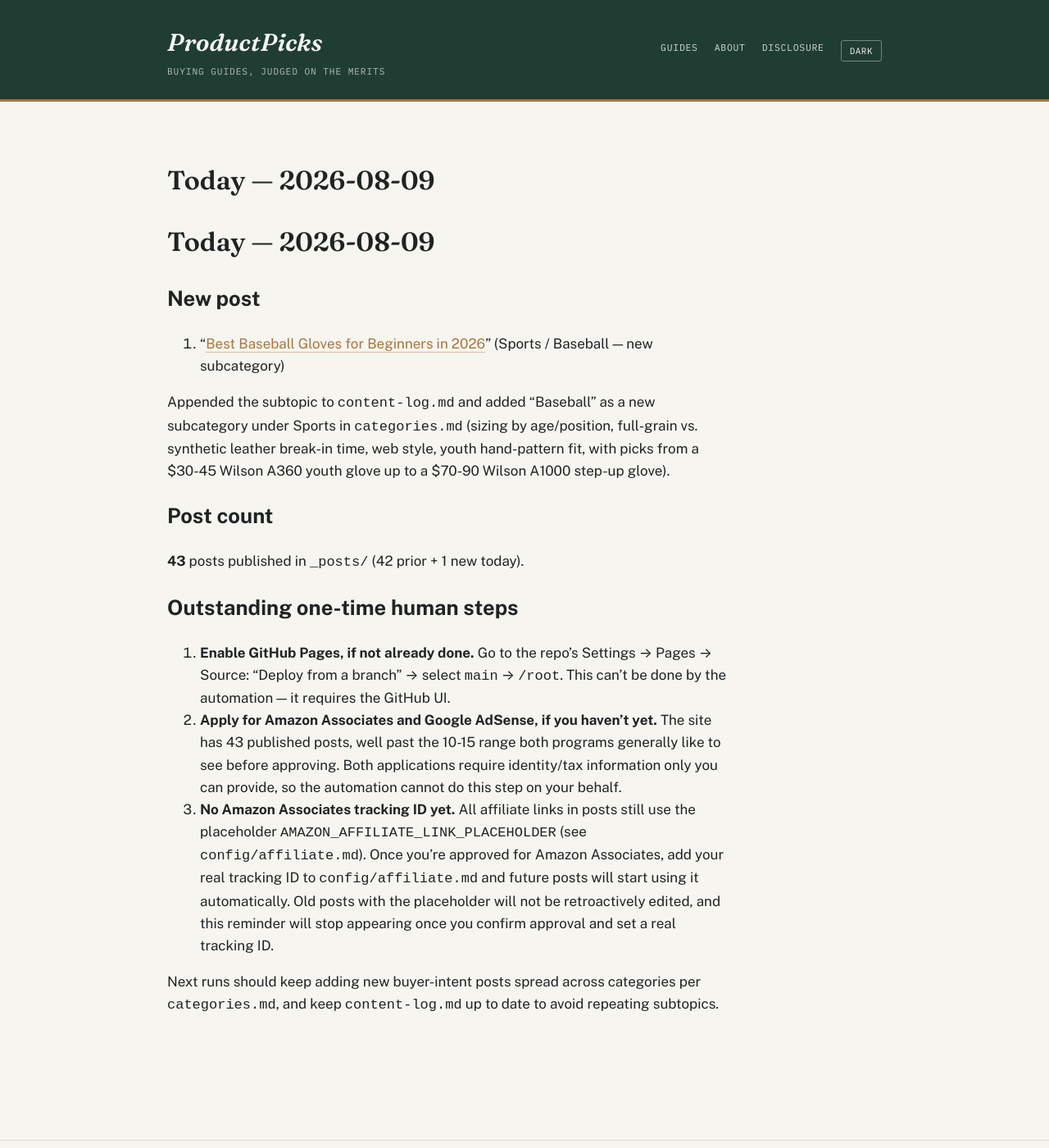
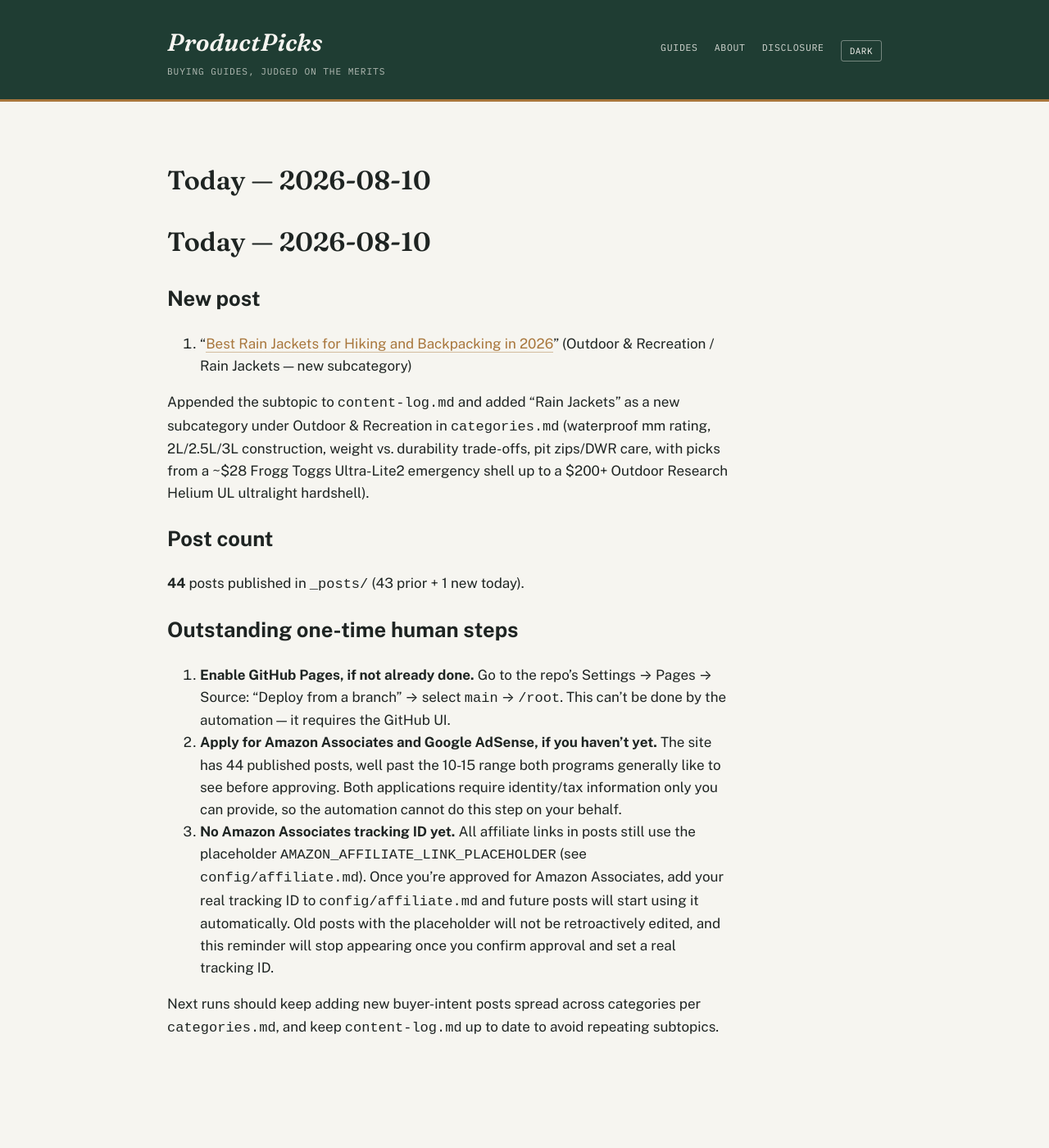
Before and after one commit to ajith198/ProductPicks, a Jekyll site: the page built from today.md, in a window 1280 px wide and 1400 px high. Shown: the whole window at 82% size. Built offline with Jekyll 4.4.1, drawn with Linux system fonts in a browser that asks for light colours; our own code applies the rules of GitHub Pages for plain Markdown files.

Commit message:
daily: 2026-08-10 new post + log update
- New post: Best Rain Jackets for Hiking and Backpacking in 2026
- New subcategory: Outdoor & Recreation / Rain Jackets
- Updated content-log.md, categories.md, today.md, TODAY.md

Co-Authored-By: Claude Sonnet 5 <noreply@anthropic.com>
Claude-Session: https://claude.ai/code/session_01Ca98hoe2LGx9rcjBNappqb

```diff
--- a/categories.md
+++ b/categories.md
@@ -1,6 +1,6 @@
 # Categories & expansion strategy
 
-**Status: multi-category, as of 2026-07-12. Updated 2026-08-09.** ProductPicks started as a pickleball-only site (see `niche.md` for that original research). This file governs the site now that it has expanded into multiple product verticals, and is the doc future automated/daily runs should consult when choosing what to write next.
+**Status: multi-category, as of 2026-07-12. Updated 2026-08-10.** ProductPicks started as a pickleball-only site (see `niche.md` for that original research). This file governs the site now that it has expanded into multiple product verticals, and is the doc future automated/daily runs should consult when choosing what to write next.
 
 ## Front matter taxonomy
 
@@ -21,7 +21,7 @@ These two fields drive the Category / Type / Year filters in the search bar on t
 |---|---|
 | Sports | Pickleball, Soccer, Tennis, Cycling, Running, Yoga, Golf, Basketball, Badminton, Swimming, Baseball |
 | Home & Kitchen | Coffee Makers, Electric Kettles, Blenders, Air Fryers, Toaster Ovens, Rice Cookers, Stand Mixers, Robot Vacuums, Espresso Machines, Pressure Cookers, Food Processors, Knife Sets |
-| Outdoor & Recreation | Camping Tents, Sleeping Bags, Headlamps, Hiking Boots, Camp Stoves, Water Filters, Trekking Poles, Coolers, Backpacking Backpacks, Camp Chairs, Camping Lanterns, Fishing |
+| Outdoor & Recreation | Camping Tents, Sleeping Bags, Headlamps, Hiking Boots, Camp Stoves, Water Filters, Trekking Poles, Coolers, Backpacking Backpacks, Camp Chairs, Camping Lanterns, Fishing, Rain Jackets |
 
 New subcategories can be added freely within an existing category. New top-level categories should only be added when there's a genuine cluster of buyer-intent content planned for it (not a one-off post) — keep the category list short enough that the dropdown filter stays useful.
 
--- a/today.md
+++ b/today.md
@@ -1,19 +1,19 @@
-# Today — 2026-08-09
+# Today — 2026-08-10
 
 ## New post
 
-1. "[Best Baseball Gloves for Beginners in 2026](/sports/buying-guides/best-baseball-gloves-for-beginners/)" (Sports / Baseball — new subcategory)
+1. "[Best Rain Jackets for Hiking and Backpacking in 2026](/outdoor-recreation/buying-guides/best-rain-jackets-for-hiking-and-backpacking/)" (Outdoor & Recreation / Rain Jackets — new subcategory)
 
-Appended the subtopic to `content-log.md` and added "Baseball" as a new subcategory under Sports in `categories.md` (sizing by age/position, full-grain vs. synthetic leather break-in time, web style, youth hand-pattern fit, with picks from a $30-45 Wilson A360 youth glove up to a $70-90 Wilson A1000 step-up glove).
+Appended the subtopic to `content-log.md` and added "Rain Jackets" as a new subcategory under Outdoor & Recreation in `categories.md` (waterproof mm rating, 2L/2.5L/3L construction, weight vs. durability trade-offs, pit zips/DWR care, with picks from a ~$28 Frogg Toggs Ultra-Lite2 emergency shell up to a $200+ Outdoor Research Helium UL ultralight hardshell).
 
 ## Post count
 
-**43** posts published in `_posts/` (42 prior + 1 new today).
+**44** posts published in `_posts/` (43 prior + 1 new today).
 
 ## Outstanding one-time human steps
 
 1. **Enable GitHub Pages, if not already done.** Go to the repo's Settings → Pages → Source: "Deploy from a branch" → select `main` → `/root`. This can't be done by the automation — it requires the GitHub UI.
-2. **Apply for Amazon Associates and Google AdSense, if you haven't yet.** The site has 43 published posts, well past the 10-15 range both programs generally like to see before approving. Both applications require identity/tax information only you can provide, so the automation cannot do this step on your behalf.
+2. **Apply for Amazon Associates and Google AdSense, if you haven't yet.** The site has 44 published posts, well past the 10-15 range both programs generally like to see before approving. Both applications require identity/tax information only you can provide, so the automation cannot do this step on your behalf.
 3. **No Amazon Associates tracking ID yet.** All affiliate links in posts still use the placeholder `AMAZON_AFFILIATE_LINK_PLACEHOLDER` (see `config/affiliate.md`). Once you're approved for Amazon Associates, add your real tracking ID to `config/affiliate.md` and future posts will start using it automatically. Old posts with the placeholder will not be retroactively edited, and this reminder will stop appearing once you confirm approval and set a real tracking ID.
 
 Next runs should keep adding new buyer-intent posts spread across categories per `categories.md`, and keep `content-log.md` up to date to avoid repeating subtopics.
```
Also changed, not shown: TODAY.md (+1 -1 lines), _posts/2026-08-10-best-rain-jackets-for-hiking-and-backpacking.md (added, +54 -0 lines), content-log.md (+1 -0 lines).
